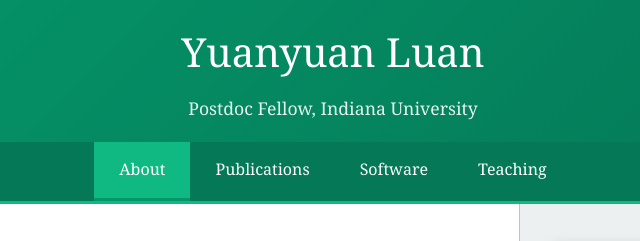
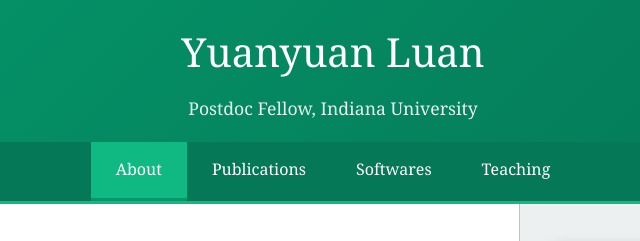
Before and after one commit to YLuan-git/YLuan-git.github.io, a plain HTML site: page index.html in a window 1280 px wide. Shown: the top 241 px of the page, 307-947 px from the left. Drawn offline with Linux system fonts and the light colour scheme.

Commit message:
Update index.html

```diff
--- a/index.html
+++ b/index.html
@@ -340,7 +340,7 @@
             <ul class="nav-list">
                 <li class="nav-item"><a href="#" class="nav-link active" data-page="about">About</a></li>
                 <li class="nav-item"><a href="#" class="nav-link" data-page="publications">Publications</a></li>
-                <li class="nav-item"><a href="#" class="nav-link" data-page="software">Software</a></li>
+                <li class="nav-item"><a href="#" class="nav-link" data-page="software">Softwares</a></li>
                 <li class="nav-item"><a href="#" class="nav-link" data-page="teaching">Teaching</a></li>
             </ul>
         </nav>
@@ -414,7 +414,7 @@
 
                 <!-- Software Page -->
                 <div id="software" class="page">
-                    <h2>Software</h2>
+                    <h2>Softwares</h2>
                     <p>I develop R packages and software tools to support biostatistical research and make advanced methods accessible to the broader research community.</p>
 
                     <div class="software-item">
@@ -441,7 +441,7 @@
                             </div>
                         </div>
                         <div>
-                            <img src="https://via.placeholder.com/200x150/f0f9f4/047857?text=MECfda+Package" alt="MECfda package" class="software-image">
+                            <img src="https://raw.githubusercontent.com/YLuan-git/Pictures-/main/MECfda.png" alt="MECfda package visualization" class="software-image">
                         </div>
                     </div>
 
```
